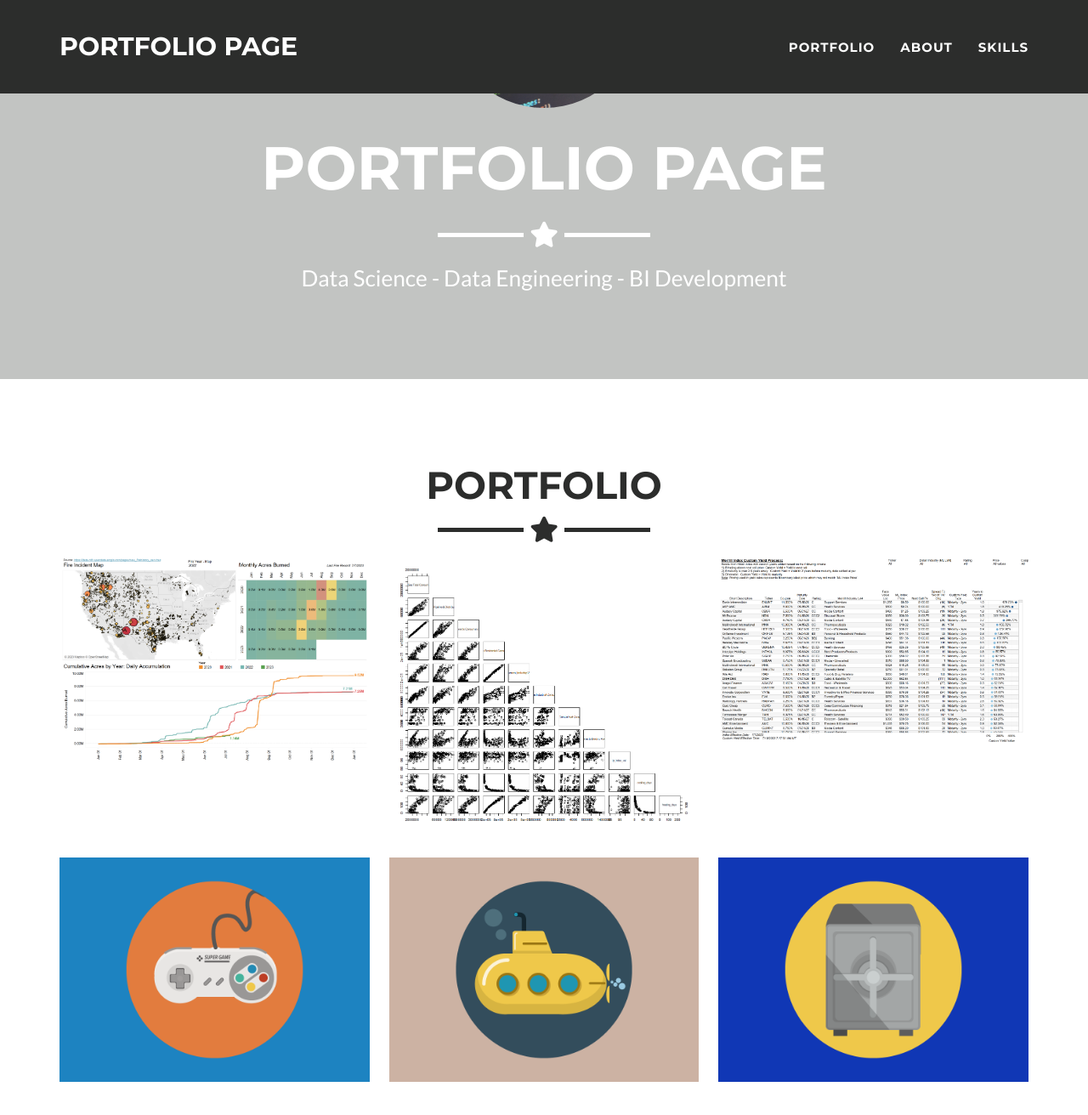
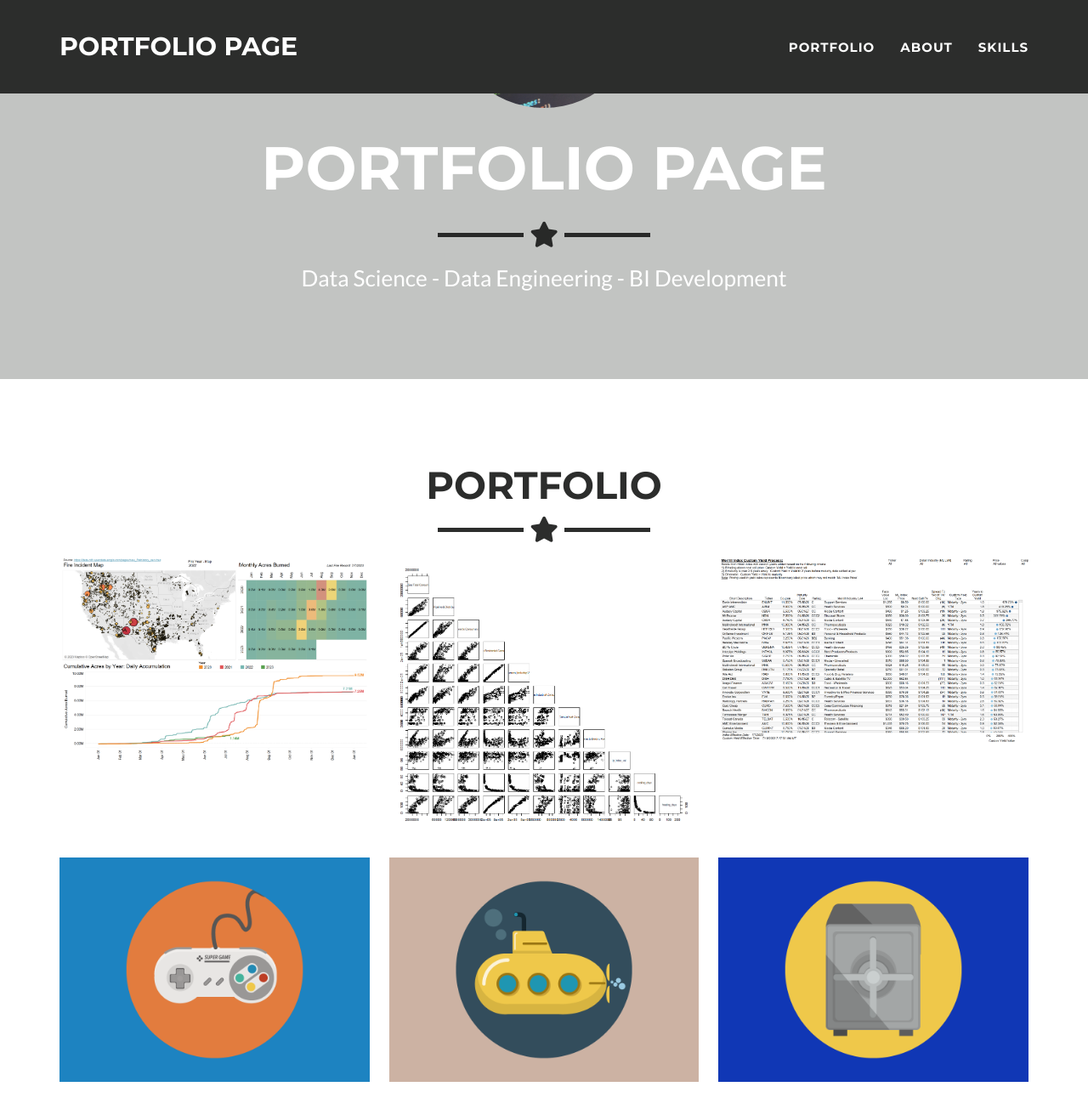
Before and after one commit to brf217/brf217.github.io, a Jekyll site: the page built from _posts/2014-07-18-project-1.markdown, in a window 1280 px wide and 1400 px high, scrolled down 299 px. Shown: the top 1312 px of the window at 85% size. Built offline with Jekyll 4.4.1, drawn with Linux system fonts in a browser that asks for light colours.

Commit message:
Update main.css

```diff
--- a/_includes/css/main.css
+++ b/_includes/css/main.css
@@ -59,11 +59,11 @@ hr.star-primary:after {
 }
 
 hr.star-light {
-    border-color: #fff;
+    border-color: #282928;
 }
 
 hr.star-light:after {
-    color: #fff;
+    color: #282928;
     background-color: #{{ site.color.primary }};
 }
 
```
